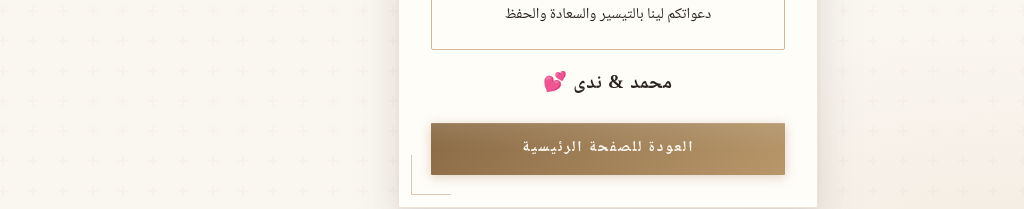
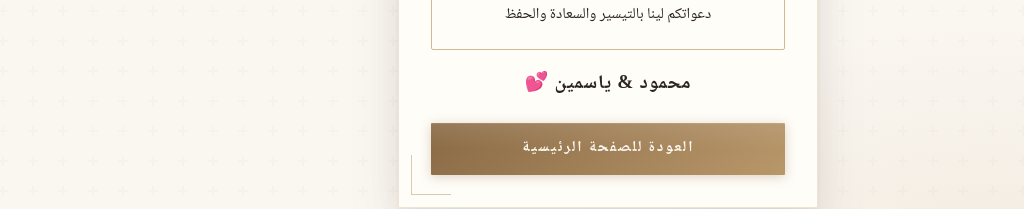
Before and after one commit to mostafaBahaa97/wedding-guestbook, a Next.js app: page /thank-you in a window 1280 px wide. Shown: the part 474-683 px from the top of the page, without its empty margins (72-1096 px from the left). Built offline with nearby package versions, Linux system fonts and the light colour scheme; a web font is replaced by a local one.

Commit message:
Update page.jsx

```diff
--- a/app/thank-you/page.jsx
+++ b/app/thank-you/page.jsx
@@ -277,7 +277,7 @@ export default function ThankYou() {
               fontWeight: '600',
               letterSpacing: '0.05em'
             }}>
-              محمد & ندى 💕
+              محمود & ياسمين 💕
             </p>
           </motion.div>
 
```
